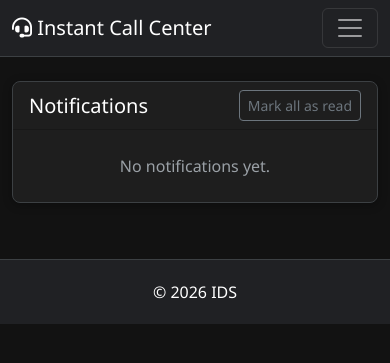
After one commit to Nurb4000/InstantCaseManagement, a Flask app: page /notifications in a window 390 px wide. The commit adds this page. Shown: the top 363 px of the page. Run offline with Flask 3, Linux system fonts and the light colour scheme; a user stored in the database is signed in; tables that the repository leaves empty hold one stand-in row (values such as "Sample post"); parts of the project's set-up code (start-up, migrations or seed data) failed here and were passed over; some libraries are stand-ins or nearby versions.

Commit message:
F7: in-app notifications center + unread badges
Add a Notification model (migration a1f7c3d90b42) and staff-facing UI so
escalation/assignment events surface in-app, not just by email.

- Emission: notify_user_assignment() creates an 'assigned' notification for the
  assignee (covers single + bulk assign); SLA/OLA red breaches emit 'sla_breach'
  / 'ola_breach' via _log_and_notify/_ola_log_and_notify. Breach recipients are
  the assignee (if staff), else the group's staff, else all admins — broader than
  the escalation email so unassigned breaches still reach willing staff. Failures
  are swallowed with rollback so notification writes never break the primary flow.
- Nav: base.html shows an unread-count bell badge + a recent-notifications
  dropdown for authenticated users, and an unassigned-cases badge for staff.
  Counts come from a new _nav_counts context processor (app/__init__.py).
- Center: /notifications lists a user's notifications with pagination; POST
  /notifications/<id>/read and /notifications/read-all mark ones read, with a
  recipient check preventing cross-user reads.
- unassigned_case_count() helper scopes to the user's groups, excludes resolved
  and soft-deleted cases, and returns 0 for non-staff.
- tests/test_notifications.py (9): assignment + SLA-breach emission, nav badge
  rendering, center list, mark-read, read-all, group/resolution scoping, and
  cross-user read denial. test_phase2b HEAD_REVISION bumped to the new head.

Also fixes a pre-existing template typo in notifications.html pagination.

```diff
--- a/app/__init__.py
+++ b/app/__init__.py
@@ -223,6 +223,31 @@ def create_app(testing=False):
     def to_format_hours(hours):
         return _format_hours(hours)
 
+    # F7: expose nav badge counts (unread notifications, unassigned cases) and a
+    # short recent list for the inline dropdown. Kept cheap: one count query plus
+    # one ordered query, only for authenticated users.
+    @app.context_processor
+    def _nav_counts():
+        from flask_login import current_user
+        from app.routes.cases import unassigned_case_count
+        if not current_user.is_authenticated:
+            return {'unread_notification_count': 0, 'unassigned_case_count': 0,
+                    'recent_notifications': []}
+        from app.models import Notification
+        try:
+            unread = Notification.unread_count(current_user.id)
+            recent = (Notification.query
+                      .filter_by(recipient_id=current_user.id)
+                      .order_by(Notification.created_at.desc())
+                      .limit(5).all())
+        except Exception:
+            unread, recent = 0, []
+        return {
+            'unread_notification_count': unread,
+            'unassigned_case_count': unassigned_case_count(current_user) if current_user.is_staff else 0,
+            'recent_notifications': recent,
+        }
+
     # Q2: schema (migrations) and seed data are applied on the serve path only.
     # We skip both during `flask db ...` CLI invocations so the command itself
     # owns migration execution and we avoid nested upgrade()/stamp()/seed
--- a/app/ola.py
+++ b/app/ola.py
@@ -44,6 +44,10 @@ def _ola_log_and_notify(case, event_type, details):
     _log_event(case, event_type, details=details)
     label = event_type.replace('ola_', 'OLA ').title()
     notify_escalation(case, label, details)
+    # F7: surface an in-app notification when the OLA target is actually breached.
+    if event_type == 'ola_red':
+        from app.email import _create_breach_notification
+        _create_breach_notification(case, 'ola_breach', label, details)
 
 
 # OLA escalation thresholds, lowest -> highest severity.
--- a/app/routes/cases.py
+++ b/app/routes/cases.py
@@ -9,7 +9,7 @@ from flask_login import login_required, current_user
 from werkzeug.utils import secure_filename
 
 from app import db
-from app.models import Case, Comment, Attachment, User, Group, CaseState, CaseType, CaseCategory, OLAEvent
+from app.models import Case, Comment, Attachment, User, Group, CaseState, CaseType, CaseCategory, OLAEvent, Notification
 from app.forms import CaseForm, CommentForm, AssignForm, EditCaseForm
 from app.ola import start_ola, stop_ola, restart_ola, update_ola, get_ola_elapsed
 from app.sla import start_sla, stop_sla, pause_sla, resume_sla, recalculate_sla, update_sla, get_sla_color, get_sla_pct
@@ -74,6 +74,23 @@ def _date_filter(query, date_from, date_to):
 def _live(query):
     """F5: exclude soft-deleted cases from a Case query."""
     return query.filter(Case.deleted_at.is_(None))
+
+
+def unassigned_case_count(user):
+    """F7: open, unassigned cases in the user's groups (excludes soft-deleted).
+
+    Drives the staff nav badge. Returns 0 for non-staff users.
+    """
+    if not user.is_staff:
+        return 0
+    group_ids = user_group_ids(user)
+    if not group_ids:
+        return 0
+    return _live(Case.query).filter(
+        Case.assignment_group_id.in_(group_ids),
+        Case.assigned_to_id.is_(None),
+        Case.status != 'resolved',
+    ).count()
 
 
 # F6: near-duplicate detection. A case is treated as a duplicate when its title
@@ -276,8 +293,41 @@ def all_cases():
     states = CaseState.query.filter_by(hidden=False).order_by(CaseState.sort_order).all()
     staff = User.query.filter_by(is_staff=True).order_by(User.username).all()
     return render_template('admin/cases.html', cases=cases, show_resolved=show_resolved,
-                           q=q, field=field, date_from=date_from, date_to=date_to,
-                           states=states, staff=staff)
+                            q=q, field=field, date_from=date_from, date_to=date_to,
+                            states=states, staff=staff)
+
+
+@cases_bp.route('/notifications')
+@login_required
+def notifications():
+    """F7: in-app notifications center. Staff/admin see assigned cases and SLA/
+    OLA breaches; end users see notifications about their own cases."""
+    page = request.args.get('page', 1, type=int)
+    q = Notification.query.filter_by(recipient_id=current_user.id)\
+        .order_by(Notification.created_at.desc()).paginate(
+        page=page, per_page=25, error_out=False)
+    return render_template('notifications.html', items=q.items, pagination=q)
+
+
+@cases_bp.route('/notifications/<int:notif_id>/read', methods=['POST'])
+@login_required
+def notification_read(notif_id):
+    notif = Notification.query.get_or_404(notif_id)
+    if notif.recipient_id != current_user.id:
+        flash('Access denied')
+        return redirect(url_for('cases.notifications'))
+    notif.is_read = True
+    db.session.commit()
+    return redirect(url_for('cases.notifications', page=request.args.get('page', 1, type=int)))
+
+
+@cases_bp.route('/notifications/read-all', methods=['POST'])
+@login_required
+def notifications_read_all():
+    Notification.query.filter_by(recipient_id=current_user.id, is_read=False).update({'is_read': True})
+    db.session.commit()
+    return redirect(url_for('cases.notifications'))
+
 
 
 def _csv_response(cases, filename):
--- a/app/sla.py
+++ b/app/sla.py
@@ -89,6 +89,10 @@ def _log_and_notify(case, event_type, details):
     _log_sla_event(case, event_type, details=details)
     label = event_type.replace('sla_', 'SLA ').title()
     notify_escalation(case, label, details)
+    # F7: surface an in-app notification when the SLA target is actually breached.
+    if event_type == 'sla_red':
+        from app.email import _create_breach_notification
+        _create_breach_notification(case, 'sla_breach', label, details)
 
 
 # SLA escalation thresholds, lowest -> highest severity.
--- a/templates/base.html
+++ b/templates/base.html
@@ -210,6 +210,40 @@
                         <li class="nav-item">
                             <a class="nav-link" href="{{ url_for('cases.dashboard') }}">Dashboard</a>
                         </li>
+                        {% if current_user.is_staff and unassigned_case_count %}
+                        <li class="nav-item">
+                            <a class="nav-link" href="{{ url_for('cases.dashboard') }}">
+                                Unassigned
+                                <span class="badge badge-danger">{{ unassigned_case_count }}</span>
+                            </a>
+                        </li>
+                        {% endif %}
+                        <li class="nav-item dropdown">
+                            <a class="nav-link dropdown-toggle" href="#" role="button" data-bs-toggle="dropdown">
+                                <i class="fas fa-bell"></i>
+                                {% if unread_notification_count %}
+                                <span class="badge badge-danger">{{ unread_notification_count }}</span>
+                                {% endif %}
+                            </a>
+                            <ul class="dropdown-menu dropdown-menu-end dropdown-menu-dark" style="min-width: 280px;">
+                                <li class="dropdown-header">Notifications</li>
+                                {% if recent_notifications %}
+                                    {% for n in recent_notifications %}
+                                    <li>
+                                        <a class="dropdown-item {% if not n.is_read %}fw-bold{% endif %}"
+                                           href="{{ url_for('cases.view_case', case_id=n.case_id) if n.case_id else '#' }}">
+                                            <div>{{ n.title }}</div>
+                                            <small class="text-muted">{{ n.created_at | local_fmt('%Y-%m-%d %H:%M') }}</small>
+                                        </a>
+                                    </li>
+                                    {% endfor %}
+                                    <li><hr class="dropdown-divider"></li>
+                                    <li><a class="dropdown-item" href="{{ url_for('cases.notifications') }}">View all notifications</a></li>
+                                {% else %}
+                                    <li><span class="dropdown-item-text text-muted">No notifications yet</span></li>
+                                {% endif %}
+                            </ul>
+                        </li>
                         <li class="nav-item">
                             <a class="nav-link" href="{{ url_for('chat.chat_page') }}">Chat</a>
                         </li>
--- /dev/null
+++ b/templates/notifications.html
@@ -0,0 +1,66 @@
+{% extends "base.html" %}
+{% block content %}
+<div class="row justify-content-center">
+    <div class="col-md-10">
+        <div class="card mb-3">
+            <div class="card-header d-flex justify-content-between align-items-center">
+                <h5 class="mb-0">Notifications</h5>
+                <form method="POST" action="{{ url_for('cases.notifications_read_all') }}" class="d-inline">
+                    <button type="submit" class="btn btn-sm btn-outline-secondary">Mark all as read</button>
+                </form>
+            </div>
+            <div class="card-body p-0">
+                {% if items %}
+                <ul class="list-group list-group-flush">
+                    {% for n in items %}
+                    <li class="list-group-item d-flex justify-content-between align-items-start {% if not n.is_read %}bg-light{% endif %}">
+                        <div class="flex-grow-1">
+                            <div class="d-flex justify-content-between">
+                                <strong>{{ n.title }}</strong>
+                                {% if not n.is_read %}<span class="badge badge-danger ms-2">new</span>{% endif %}
+                            </div>
+                            {% if n.body %}<div class="text-muted small">{{ n.body }}</div>{% endif %}
+                            <div class="text-muted tiny">{{ n.created_at | local_fmt('%Y-%m-%d %H:%M') }}</div>
+                        </div>
+                        {% if not n.is_read %}
+                        <form method="POST" action="{{ url_for('cases.notification_read', notif_id=n.id) }}" class="d-inline">
+                            <button type="submit" class="btn btn-sm btn-outline-secondary" title="Mark as read">Read</button>
+                        </form>
+                        {% endif %}
+                    </li>
+                    {% endfor %}
+                </ul>
+                {% else %}
+                <div class="card-text text-muted p-4 text-center">No notifications yet.</div>
+                {% endif %}
+            </div>
+        </div>
+    </div>
+</div>
+
+{% if pagination.pages > 1 %}
+<div class="row justify-content-center">
+    <div class="col-md-10">
+        <nav>
+            <ul class="pagination justify-content-center">
+                <li class="page-item {% if not pagination.has_prev %}disabled{% endif %}">
+                    <a class="page-link" href="{{ url_for('cases.notifications', page=pagination.prev_num) }}">Prev</a>
+                </li>
+                {% for p in pagination.iter_pages() %}
+                {% if p %}
+                <li class="page-item {% if p == pagination.page %}active{% endif %}">
+                    <a class="page-link" href="{{ url_for('cases.notifications', page=p) }}">{{ p }}</a>
+                </li>
+                {% else %}
+                <li class="page-item disabled"><span class="page-link">…</span></li>
+                {% endif %}
+                {% endfor %}
+                <li class="page-item {% if not pagination.has_next %}disabled{% endif %}">
+                    <a class="page-link" href="{{ url_for('cases.notifications', page=pagination.next_num) }}">Next</a>
+                </li>
+            </ul>
+        </nav>
+    </div>
+</div>
+{% endif %}
+{% endblock %}
```
Also changed, not shown: app/email.py (+49 -2 lines), app/models.py (+32 -0 lines), migrations/versions/a1f7c3d90b42_add_notification_table.py (added, +47 -0 lines), tests/test_notifications.py (added, +190 -0 lines), tests/test_phase2b.py (+1 -1 lines).
